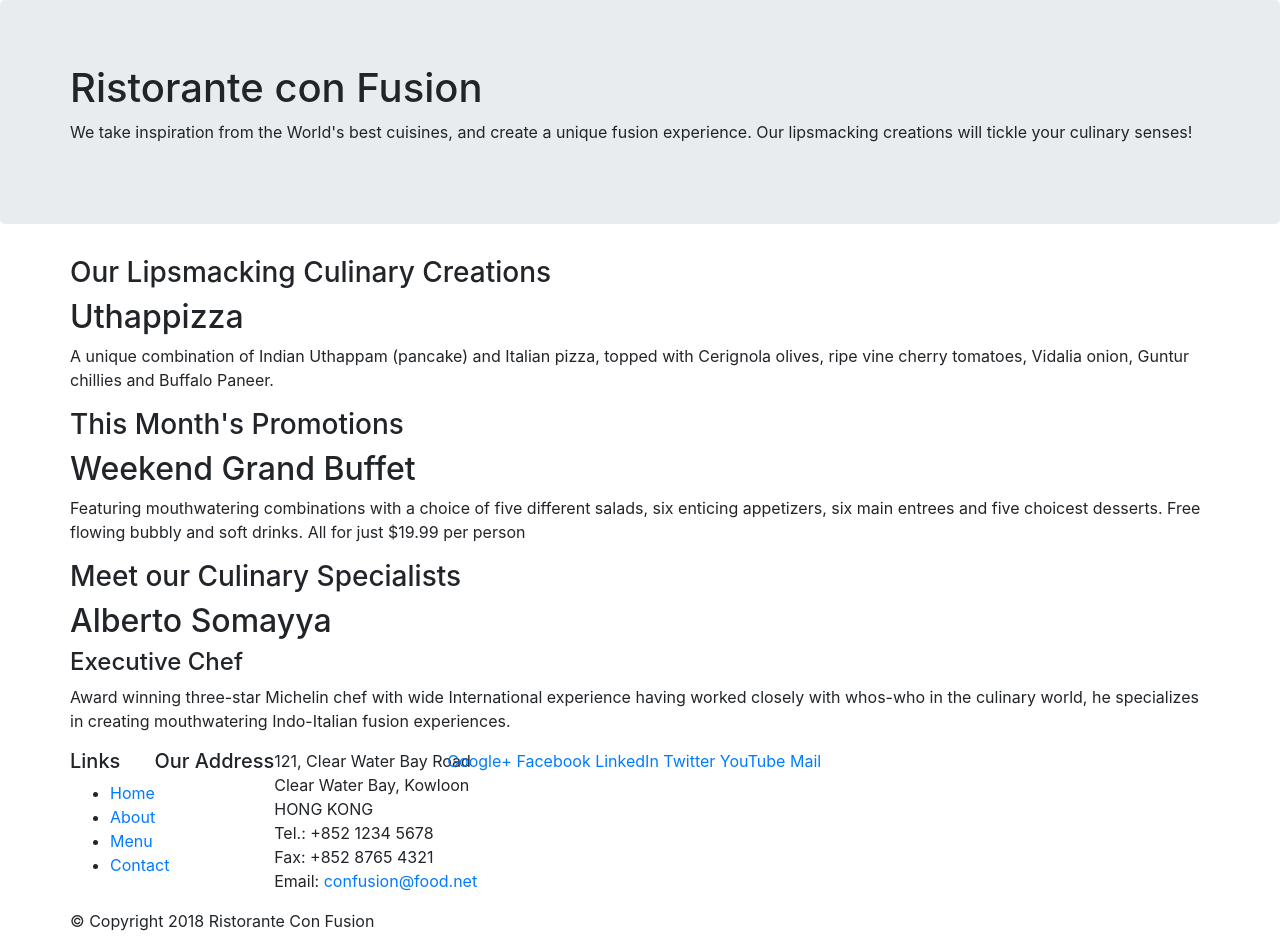
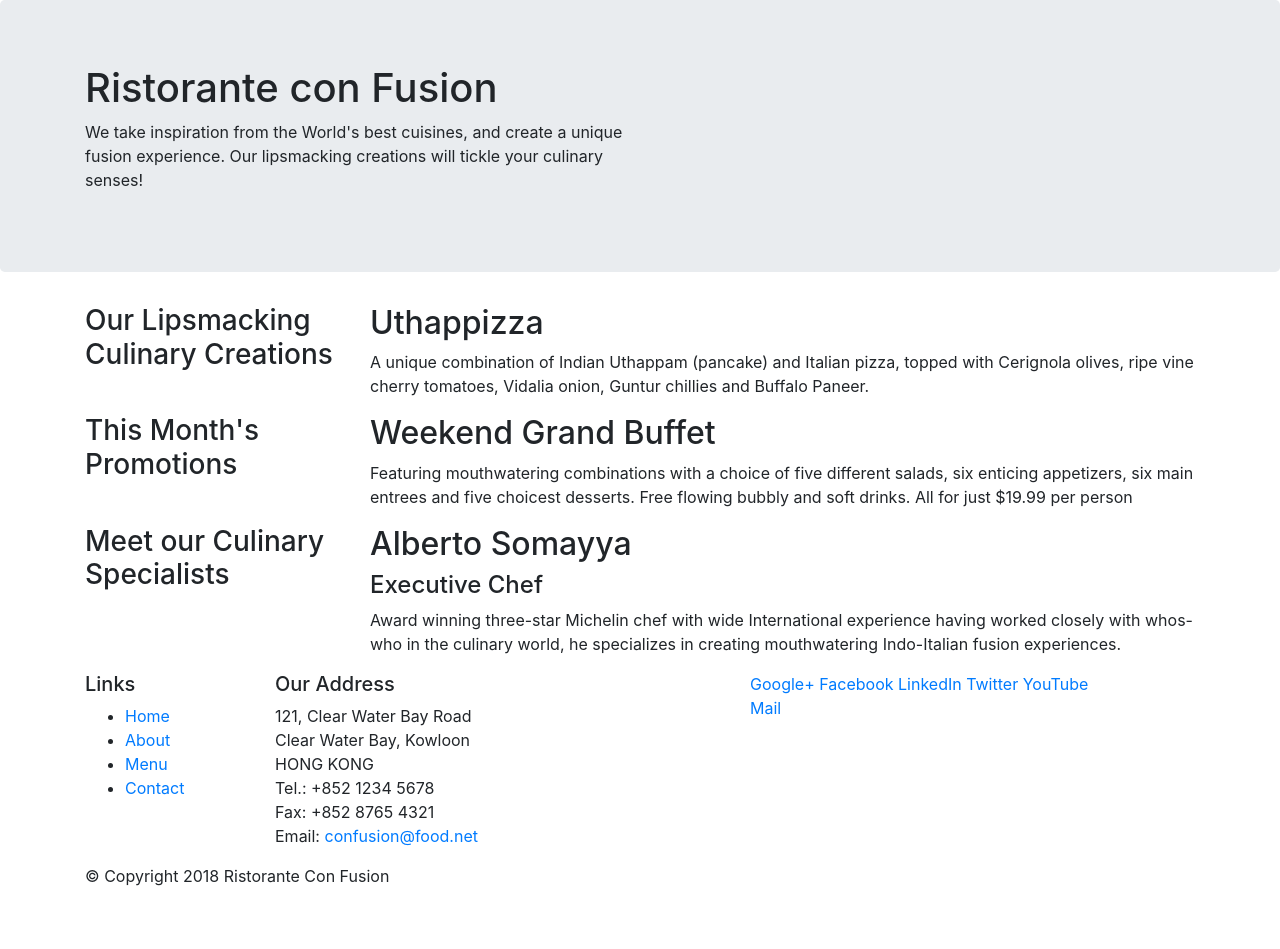
Before and after one commit to ELIASDA-Design/Begin_Bootstrap_Project, a website: page index.html in a window 1280 px wide. After the commit the page ends 904 px from the top, so only its background shows below. Drawn offline with nearby package versions, Linux system fonts and the light colour scheme.

Commit message:
Applying Column Classes to the Header and the content and The Footer

```diff
--- a/index.html
+++ b/index.html
@@ -19,14 +19,14 @@
         <header class="jumbotron">
             <div class="container">
                 <div class="row">
-                    <div>
+                    <div class="col-12 col-sm-6">
                         <h1>Ristorante con Fusion</h1>
                         <p>We take inspiration from the World's best cuisines,
                             and create a unique fusion experience. Our
                             lipsmacking creations will tickle your culinary
                             senses!</p>
                     </div>
-                    <div>
+                    <div class="col-12 col-sm-6">
                     </div>
                 </div>
             </div>
@@ -34,10 +34,10 @@
 
         <div class="container">
             <div class="row">
-                <div>
+                <div class="col-12 col-sm-4 col-md-3">
                     <h3>Our Lipsmacking Culinary Creations</h3>
                 </div>
-                <div>
+                <div class="col-12 col-sm-8 col-md-9">
                     <h2>Uthappizza</h2>
                     <p>A unique combination of Indian Uthappam (pancake) and
                         Italian pizza, topped with Cerignola olives, ripe vine
@@ -48,10 +48,10 @@
 
 
             <div class="row">
-                <div>
+                <div class="col-12 col-sm-4 col-md-3">
                     <h3>This Month's Promotions</h3>
                 </div>
-                <div>
+                <div class="col-12 col-sm-8 col-md-9">
                     <h2>Weekend Grand Buffet</h2>
                     <p>Featuring mouthwatering combinations with a choice of
                         five different salads, six enticing appetizers, six main
@@ -61,10 +61,10 @@
             </div>
 
             <div class="row">
-                <div>
+                <div class="col-12 col-sm-4 col-md-3">
                     <h3>Meet our Culinary Specialists</h3>
                 </div>
-                <div>
+                <div class="col-12 col-sm-8 col-md-9">
                     <h2>Alberto Somayya</h2>
                     <h4>Executive Chef</h4>
                     <p>Award winning three-star Michelin chef with wide
@@ -79,7 +79,7 @@
         <footer>
             <div class="container">
                 <div class="row">
-                    <div>
+                    <div class="col-4 col-sm-2">
                         <h5>Links</h5>
                         <ul>
                             <li><a href="#">Home</a></li>
@@ -88,7 +88,7 @@
                             <li><a href="#">Contact</a></li>
                         </ul>
                     </div>
-                    <div class="row">
+                    <div class="col-7 col-sm-5">
                         <h5>Our Address</h5>
                         <address>
                             121, Clear Water Bay Road<br>
@@ -99,7 +99,7 @@
                             Email: <a href="mailto:confusion@food.net">confusion@food.net</a>
                         </address>
                     </div>
-                    <div class="row">
+                    <div class="col-12 col-sm-4">
                         <div>
                             <a href="http://google.com/+">Google+</a>
                             <a href="http://www.facebook.com/profile.php?id=">Facebook</a>
@@ -111,7 +111,7 @@
                     </div>
                 </div>
                 <div class="row">
-                    <div>
+                    <div class="col-auto">
                         <p>© Copyright 2018 Ristorante Con Fusion</p>
                     </div>
                 </div>
```
